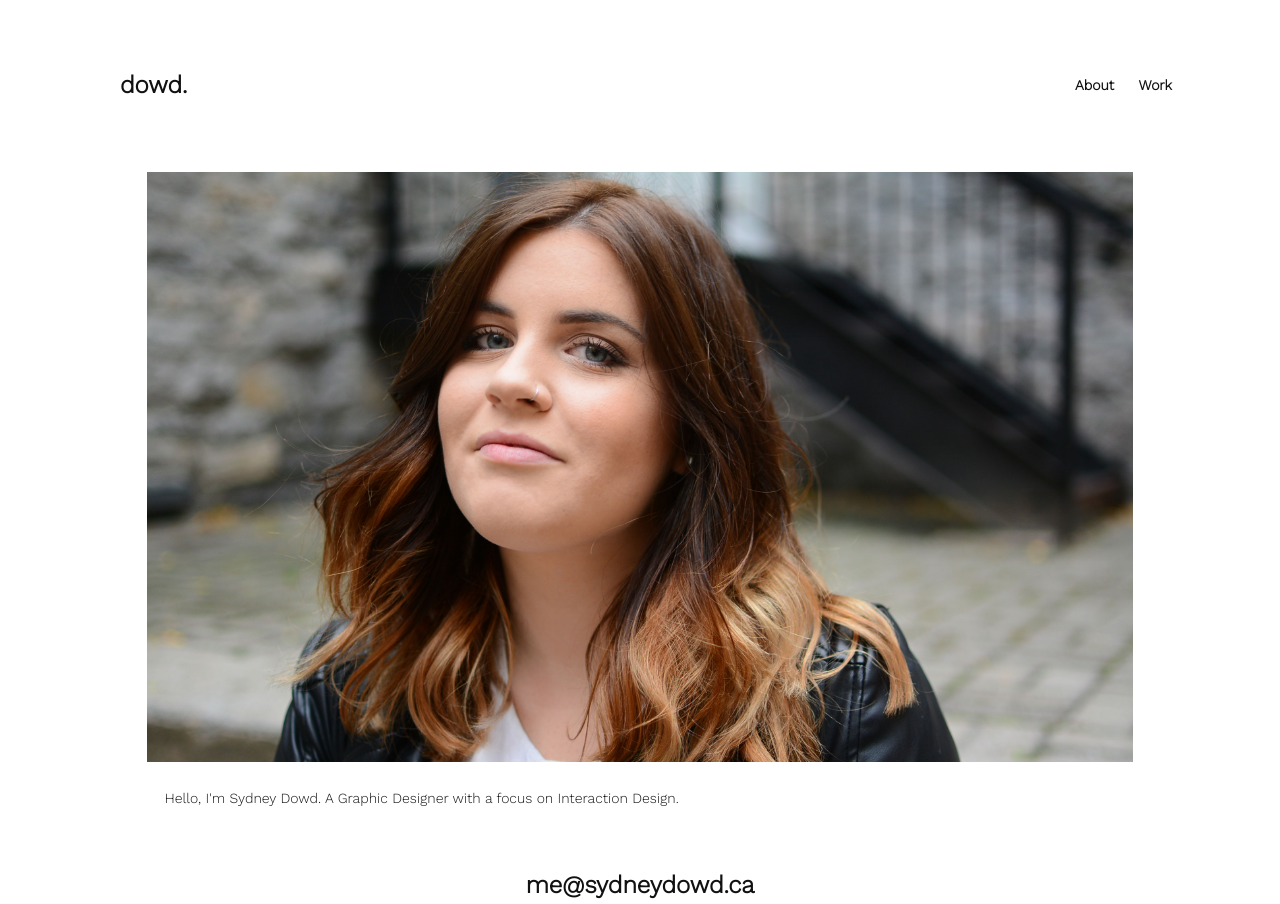
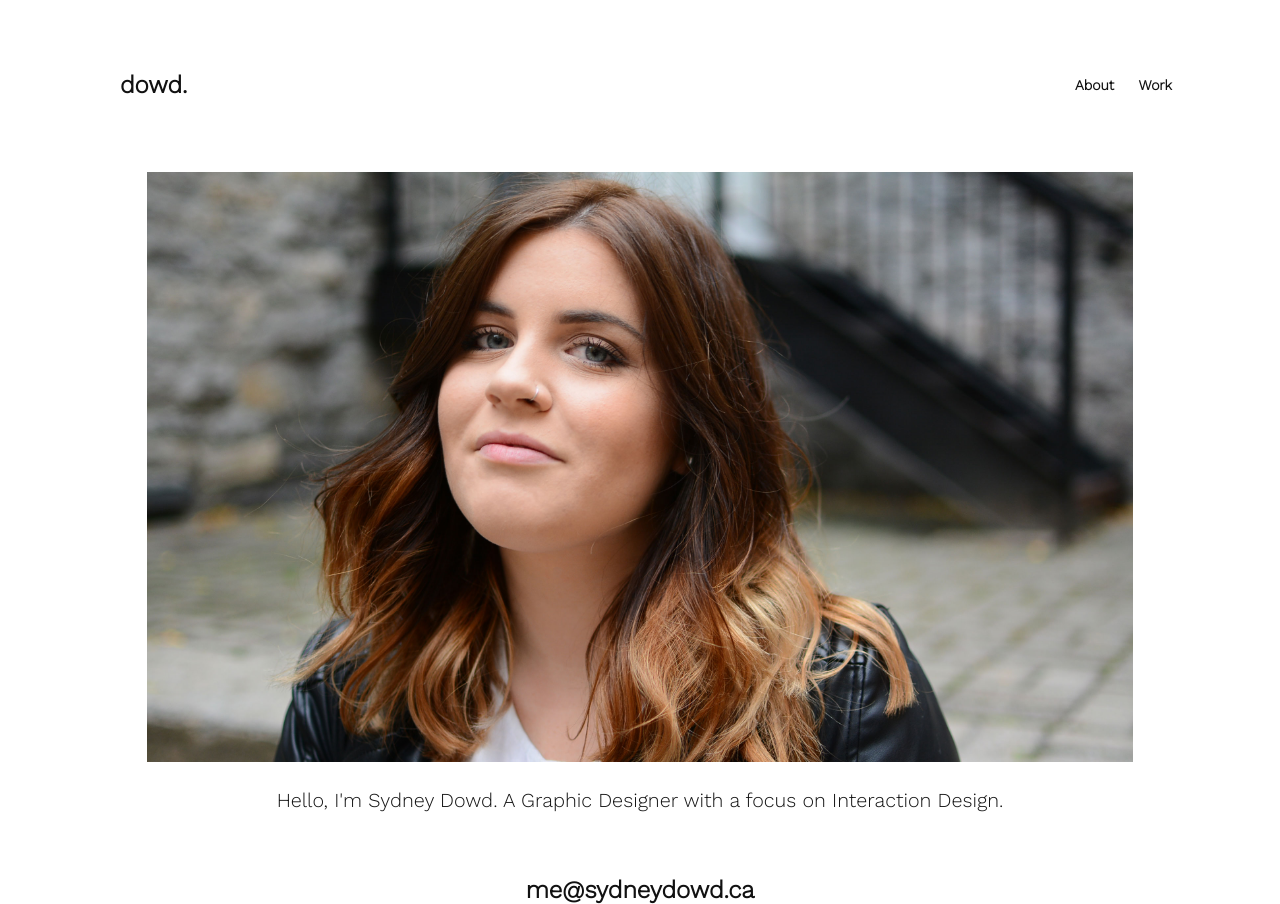
Before and after one commit to sydneydowd/portfolio, a Jekyll site: the page built from about.html, in a window 1280 px wide. Built offline with Jekyll 4.4.1, drawn with Linux system fonts in a browser that asks for light colours.

Commit message:
text aligned my bio

```diff
--- a/_includes/css/main.css
+++ b/_includes/css/main.css
@@ -207,6 +207,7 @@
   .bio {
     padding-left: 1em;
     padding-right: 1em;
+    text-align: center;
   }
 
   body {
--- a/about.html
+++ b/about.html
@@ -7,4 +7,4 @@
 </div>
 
 <div class="bio pad-t">
-  <p class="kilo">Hello, I'm Sydney Dowd. A Graphic Designer with a focus on Interaction Design.</p>
+  <p class="mega">Hello, I'm Sydney Dowd. A Graphic Designer with a focus on Interaction Design.</p>
```
